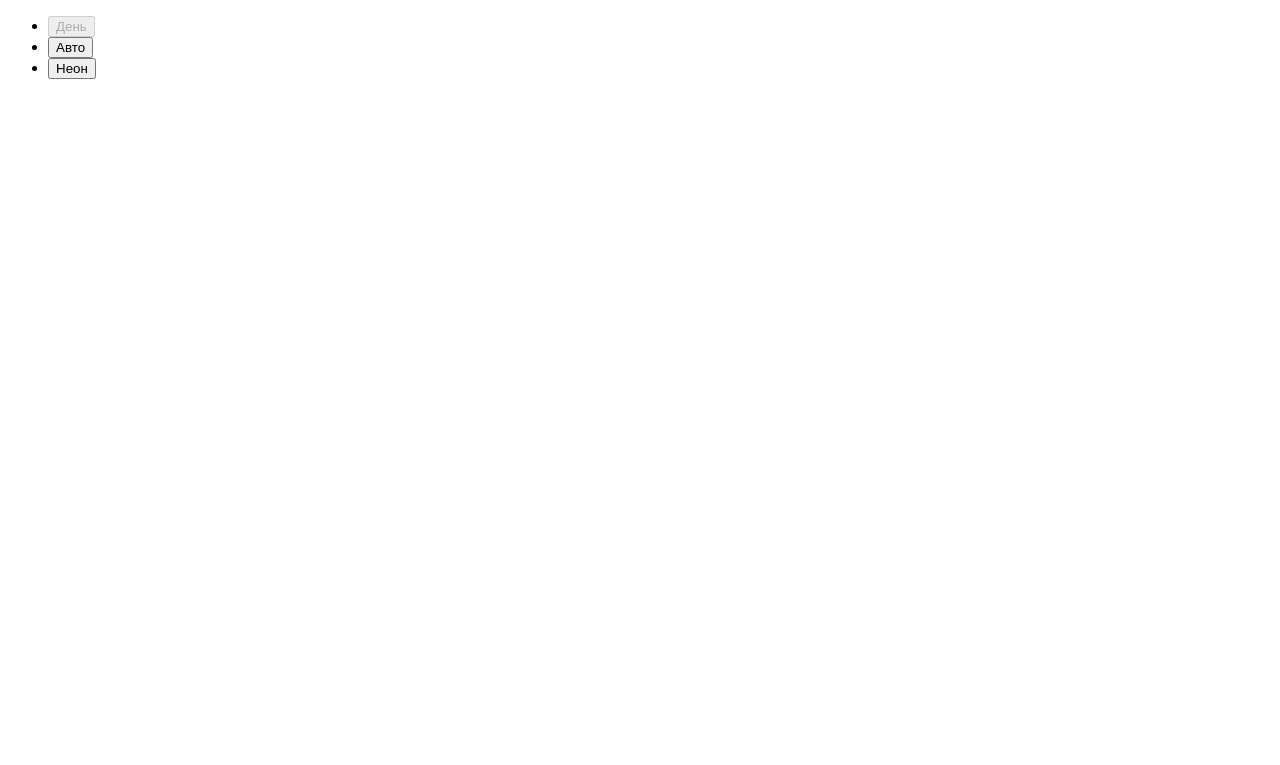
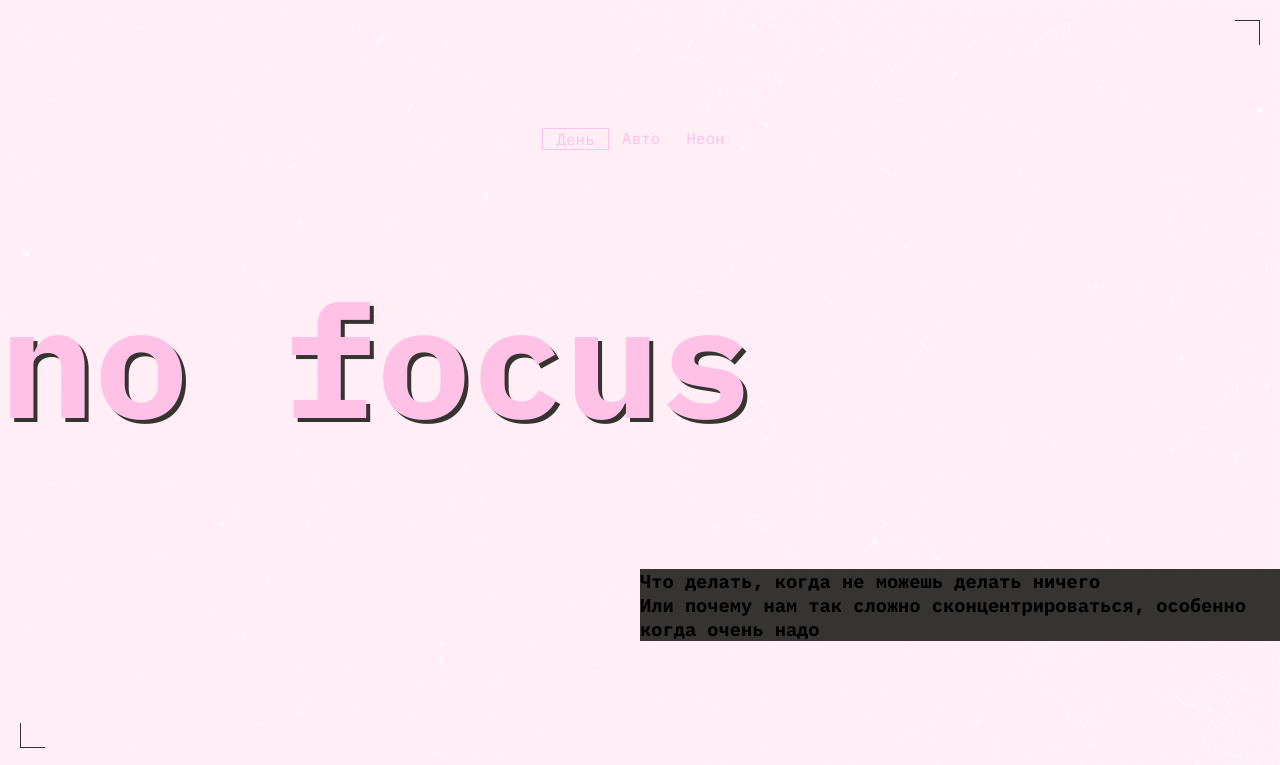
Before and after one commit to blizard-sis/slozhno-sosredotochitsya, a website: page index.html in a window 1280 px wide. Both pictures are taken after a click on the button "День". Shown: the top 765 px of the page. Drawn offline with Linux system fonts and the light colour scheme.

Commit message:
просмотр совпадения хидера

```diff
--- a/index.html
+++ b/index.html
@@ -1,10 +1,19 @@
-<!DOCTYPE html>
+<!doctype html>
 <html lang="ru">
   <head>
     <meta charset="UTF-8" />
     <meta http-equiv="X-UA-Compatible" content="IE=edge" />
     <meta name="viewport" content="width=device-width, initial-scale=1.0" />
     <title>Сложно сосредоточиться</title>
+    <link rel="stylesheet" href="./fonts/fonts.css" />
+    <link rel="stylesheet" href="./styles/variables.css" />
+    <link rel="stylesheet" href="./styles/globals.css" />
+    <link rel="stylesheet" href="./styles/style.css" />
+    <link rel="stylesheet" href="./styles/dark.css" />
+    <link rel="stylesheet" href="./styles/light.css" />
+    <link rel="icon" href="./images/favicon.ico" sizes="any" />
+    <link rel="icon" href="./images/favicon.svg" type="image/svg+xml" />
+    <meta name="color-scheme" content="dark light" />
   </head>
   <body class="page">
     <header class="header decorated-zone">
@@ -34,7 +43,19 @@
           </li>
         </ul>
       </nav>
+      <h1 class="header__title big_text">no focus</h1>
+      <h3 class="header__subtitle">
+        <p>Что делать, когда не можешь делать ничего</p>
+        <p>
+          Или почему нам так сложно сконцентрироваться, особенно когда очень
+          надо
+        </p>
+      </h3>
     </header>
+    <main class="content"></main>
+    <footer class="footer decorated-zone">
+      <p class="footer__text big_text">focus</p>
+    </footer>
     <script src="./scripts/script.js"></script>
   </body>
 </html>
--- a/styles/dark.css
+++ b/styles/dark.css
@@ -1,12 +1,6 @@
-/*
-  Специально для тёмной темы при наличии класса,
-  здесь окажутся стили, которые нужно переопределить принудительно,
-  переключая тему
-*/
-
 .page.theme_dark {
-  /* сохраните этот селектор в приведённом виде.
-    Так стили написанные ниже будут иметь больший вес,
-    чем стили в медиазапросе предпочтений пользователя
-  */
+  background-image: url("../images/cover-image-dark.png");
+  --accent-color: #ff0070;
+  --focus-color: #DB00FF;
+  --accent-text-color: #000028;
 }
--- a/styles/globals.css
+++ b/styles/globals.css
@@ -10,6 +10,7 @@ body {
   min-inline-size: 375px;
   max-inline-size: 1440px;
   margin: 0 auto;
+  font-family: 'IBM Plex mono', monospace;
 }
 
 h1,
--- a/styles/light.css
+++ b/styles/light.css
@@ -1,12 +1,5 @@
-/*
-  Специально для светлой темы при наличии класса.
-  Здесь окажутся стили, которые нужно переопределить принудительно,
-  переключая тему
-*/
-
 .page.theme_light {
-  /* сохраните этот селектор в приведённом виде.
-    Так стили написанные ниже будут иметь больший вес,
-    чем стили в медиазапросе предпочтений пользователя
-  */
+  background-image: url("../images/cover-image-light.png");
+  --accent-color: #353430;
+  --focus-color: #FFC2E6;
 }
--- a/styles/style.css
+++ b/styles/style.css
@@ -1,5 +1,118 @@
-/* Основные стили проекта. Это стили для темы, которую вы верстаете первой. */
+.page {
+  background-image: url("../images/cover-image.png");
+  background-position: center;
+  background-size: cover;
+  background-attachment: fixed;
+}
 
-.page {
-  /* сохраните в разметке и стилях класс page. На его основе работает скрипт. */
+header {
+  display: flex;
+  flex-direction: column;
+  justify-content: space-evenly;
+  height: 768px;
+  padding: 20px 0px;
 }
+
+.decorated-zone {
+  position: relative;
+}
+
+.decorated-zone::before,
+.decorated-zone::after {
+  content: "";
+  position: absolute;
+  width: 25px;
+  height: 25px;
+  border: 1px solid var(--accent-color);
+}
+
+.decorated-zone::before {
+  bottom: 20px;
+  left: 20px;
+  border-top: none;
+  border-right: none;
+}
+
+.decorated-zone::after {
+  top: 20px;
+  right: 20px;
+  border-bottom: none;
+  border-left: none;
+}
+
+.big_text {
+  font-weight: 700;
+  font-size: 157px;
+}
+
+.header__theme-menu {
+  align-self: center;
+}
+
+.header__theme-menu-list {
+  display: flex;
+  flex-direction: row;
+}
+
+.header__theme-menu-button {
+  border: none;
+  padding: 0px 13px;
+  color: var(--focus-color);
+  background-color: transparent;
+}
+
+.header__theme-menu-button:hover {
+  border: 1px solid var(--focus-color);
+}
+
+.header__theme-menu-button:focus {
+  border-bottom: 1px solid var(--focus-color);
+}
+
+.header__theme-menu-button_active {
+  border: 1px solid var(--focus-color);
+  text-decoration: none;
+}
+
+.header__title {
+  color: var(--focus-color);
+  text-align: start;
+  text-shadow: 4px 4px 0px var(--accent-color);
+}
+
+.header__subtitle {
+  align-self: flex-end;
+  width: 50%;
+  color: var(--accent-text-color);
+  background-color: var(--accent-color);
+}
+.footer {
+  display: flex;
+  flex-direction: row;
+  justify-content: center;
+  padding: 20px;
+}
+
+.footer__text {
+  color: var(--focus-color);
+  text-shadow: 2px 2px 0px var(--accent-color);
+}
+
+@media (width <= 768px) {
+  @media (orientation: landscape) {
+    .header {
+      justify-content: space-evenly;
+      height: 1024px;
+    }
+    .header__theme-menu {
+      align-self: flex-end;
+      padding-inline-end: 20px;
+    }
+    .header__theme-menu-list {
+      flex-direction: column;
+    }
+    .big_text {
+      font-size: 120px;
+    }
+  }
+}
--- a/styles/variables.css
+++ b/styles/variables.css
@@ -1,4 +1,3 @@
-/*
-  Переменные для вашего проекта
-  и их переопределение под различные устройства
-*/
+:root {
+  --accent-color: #ff0070;
+}
```
